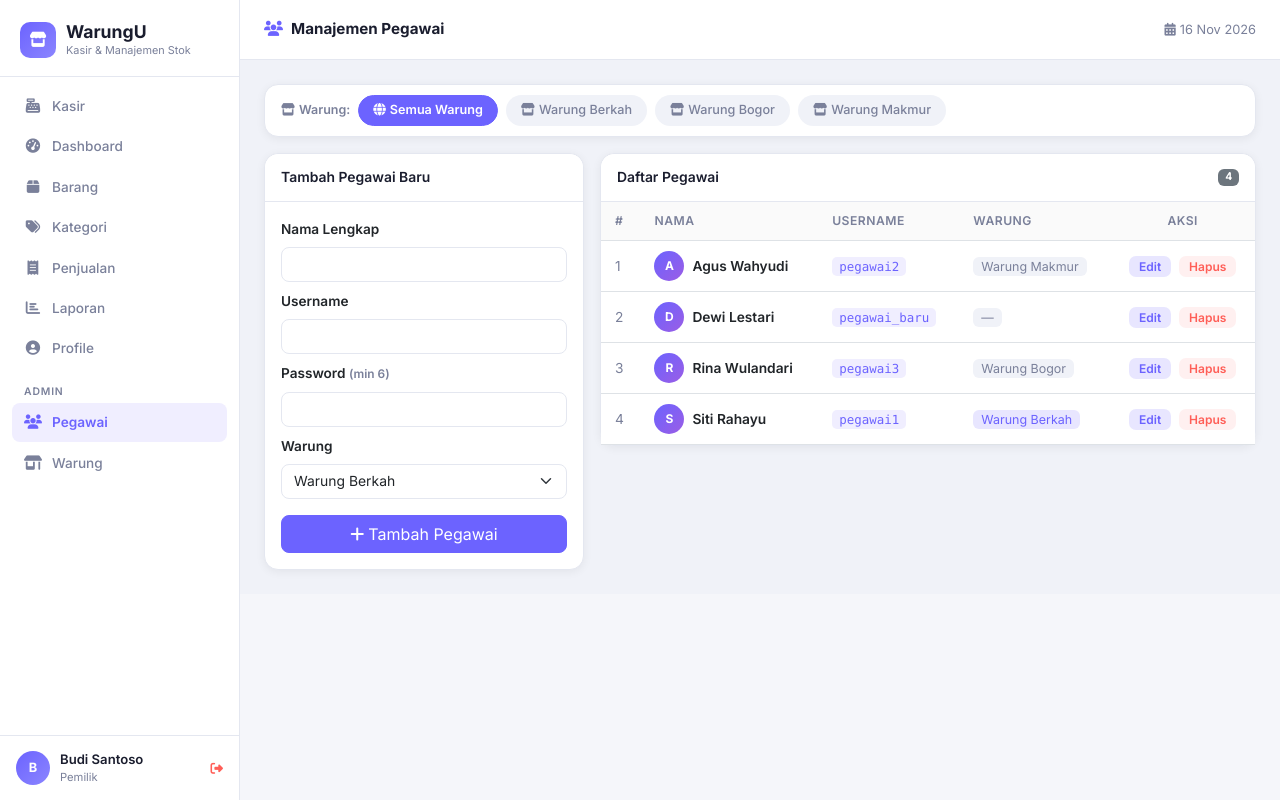
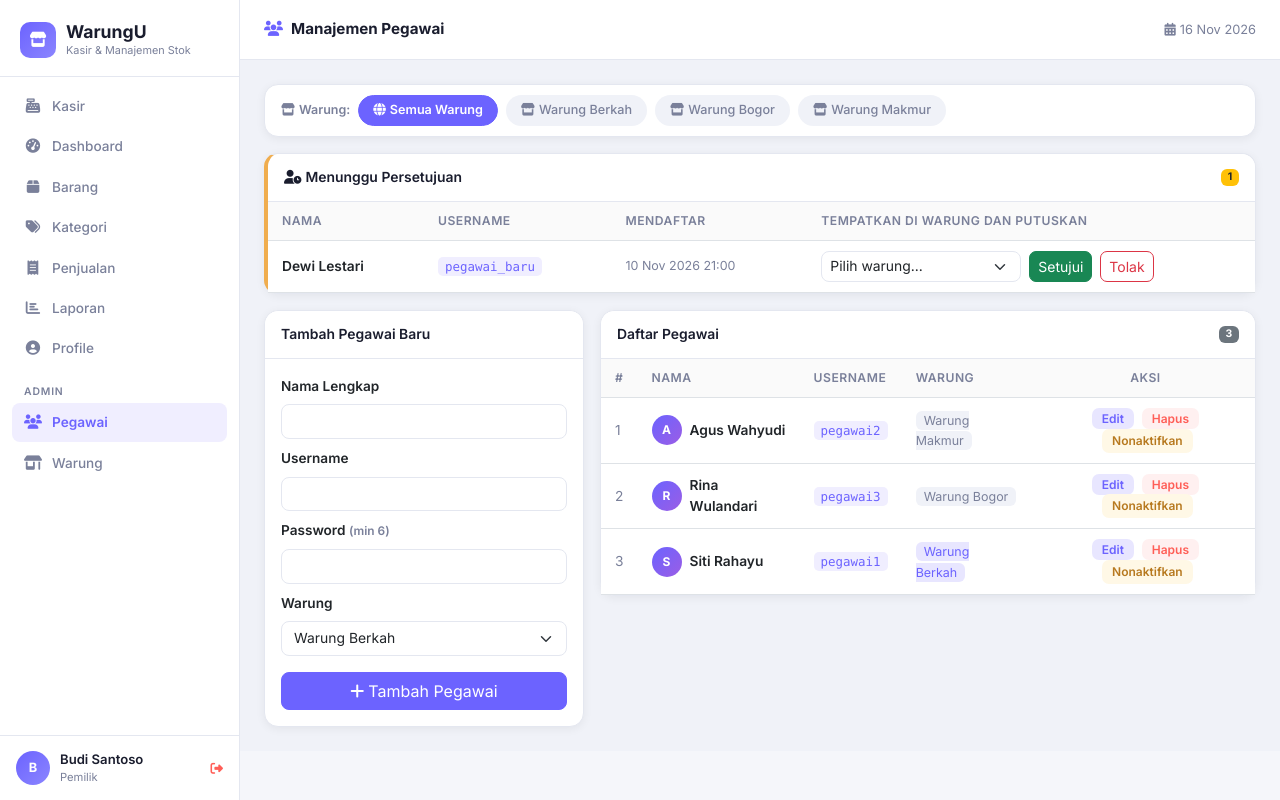
Before and after one commit to arooxx/WarungU-Laravel, a Laravel app: page /pegawai in a window 1280 px wide. Run offline with Laravel 12, Linux system fonts and the light colour scheme; a user stored in the database is signed in; data comes from the database, SQL or seed files in the repository; tables that the repository leaves empty hold one stand-in row (values such as "Sample post").

Commit message:
Registrasi dengan persetujuan pemilik dan aturan password

```diff
--- a/app/Http/Controllers/PegawaiController.php
+++ b/app/Http/Controllers/PegawaiController.php
@@ -4,8 +4,11 @@ namespace App\Http\Controllers;
 
 use Illuminate\Http\Request;
 use Illuminate\Support\Facades\Hash;
+use Illuminate\Support\Facades\Validator;
 use App\Models\User;
 use App\Models\Warung;
+use App\Rules\PasswordKuat;
+use App\Support\AturanAkun;
 
 class PegawaiController extends BaseController
 {
@@ -16,36 +19,44 @@ class PegawaiController extends BaseController
         $warungList = Warung::orderBy('nama_warung')->get();
         $error      = '';
 
-        // Tambah pegawai — dihandle di halaman yang sama (persis seperti native)
+        // Tambah pegawai oleh pemilik — dihandle di halaman yang sama
         if ($request->isMethod('POST') && $request->input('action') === 'tambah') {
-            $nama      = trim($request->input('nama', ''));
-            $username  = trim($request->input('username', ''));
-            $password  = $request->input('password', '');
-            $id_warung = (int)$request->input('id_warung', 0);
+            $validator = Validator::make($request->all(), [
+                'nama'      => ['required', 'string', 'max:100'],
+                'username'  => AturanAkun::username(),
+                'password'  => ['required', new PasswordKuat($request->input('username'))],
+                'id_warung' => ['required', 'exists:tb_warung,id_warung'],
+            ], AturanAkun::pesan());
 
-            if (!$nama || !$username || !$password) {
-                $error = 'Semua field wajib diisi!';
-            } elseif (strlen($password) < 6) {
-                $error = 'Password minimal 6 karakter!';
-            } elseif (User::where('username', $username)->exists()) {
-                $error = 'Username sudah digunakan!';
+            if ($validator->fails()) {
+                $error = $validator->errors()->first();
             } else {
-                User::create([
-                    'nama'      => $nama,
-                    'username'  => $username,
-                    'password'  => Hash::make($password),
+                // Dibuat langsung aktif karena pemilik sendiri yang menambahkan
+                (new User())->forceFill([
+                    'nama'      => $request->input('nama'),
+                    'username'  => $request->input('username'),
+                    'password'  => Hash::make($request->input('password')),
                     'role'      => 'pegawai',
-                    'id_warung' => $id_warung,
-                ]);
-                $this->catatLog("Tambah pegawai: $nama");
+                    'status'    => 'aktif',
+                    'id_warung' => (int)$request->input('id_warung'),
+                ])->save();
+
+                $this->catatLog("Tambah pegawai: " . $request->input('nama'));
                 $warungParam = $semuaWarung ? '0' : $idWarungAktif;
                 return redirect()->route('pegawai.index', ['warung' => $warungParam])->with('msg', 'tambah');
             }
         }
 
+        // Pendaftar yang menunggu persetujuan (tidak tergantung filter warung)
+        $menunggu = User::where('role', 'pegawai')
+            ->where('status', 'menunggu')
+            ->orderBy('created_at')
+            ->get();
+
         // Ambil daftar pegawai sesuai filter warung
         $pegawai = User::with('warung')
             ->where('role', 'pegawai')
+            ->where('status', '!=', 'menunggu')
             ->when(!$semuaWarung, fn($q) => $q->where('id_warung', $idWarungAktif))
             ->orderBy('nama')
             ->get();
@@ -53,7 +64,7 @@ class PegawaiController extends BaseController
         $warungParam = $semuaWarung ? '0' : $idWarungAktif;
 
         return view('pegawai.index', compact(
-            'pegawai', 'warungList', 'error',
+            'pegawai', 'menunggu', 'warungList', 'error',
             'daftarWarung', 'idWarungAktif', 'semuaWarung', 'warungParam'
         ));
     }
@@ -69,26 +80,28 @@ class PegawaiController extends BaseController
     {
         $pegawai = User::where('role', 'pegawai')->findOrFail($id);
 
-        $nama      = trim($request->input('nama', ''));
-        $username  = trim($request->input('username', ''));
-        $password  = $request->input('password', '');
-        $id_warung = (int)$request->input('id_warung', 0);
+        $validator = Validator::make($request->all(), [
+            'nama'      => ['required', 'string', 'max:100'],
+            'username'  => AturanAkun::username($id),
+            'id_warung' => ['required', 'exists:tb_warung,id_warung'],
+            'password'  => ['nullable', new PasswordKuat($request->input('username'))],
+        ], AturanAkun::pesan());
 
-        if (!$nama || !$username) {
-            return back()->withErrors(['edit' => 'Nama dan username wajib diisi!'])->withInput();
+        if ($validator->fails()) {
+            return back()->withErrors(['edit' => $validator->errors()->first()])->withInput();
         }
 
-        if (User::where('username', $username)->where('id_user', '!=', $id)->exists()) {
-            return back()->withErrors(['edit' => 'Username sudah digunakan!'])->withInput();
-        }
-
-        $data = ['nama' => $nama, 'username' => $username, 'id_warung' => $id_warung];
-        if ($password) {
-            $data['password'] = Hash::make($password);
+        $data = [
+            'nama'      => $request->input('nama'),
+            'username'  => $request->input('username'),
+            'id_warung' => (int)$request->input('id_warung'),
+        ];
+        if ($request->filled('password')) {
+            $data['password'] = Hash::make($request->input('password'));
         }
 
         $pegawai->update($data);
-        $this->catatLog("Edit pegawai: $nama");
+        $this->catatLog("Edit pegawai: " . $request->input('nama'));
 
         return redirect()->route('pegawai.index')->with('msg', 'edit');
     }
@@ -98,8 +111,47 @@ class PegawaiController extends BaseController
         $pegawai = User::where('role', 'pegawai')->findOrFail($id);
         $nama    = $pegawai->nama;
         $pegawai->delete();
+
         $this->catatLog("Hapus pegawai: $nama");
 
         return redirect()->route('pegawai.index')->with('msg', 'hapus');
     }
+
+    /** Setujui pendaftar: aktifkan akun dan tentukan warungnya. */
+    public function setujui(Request $request, $id)
+    {
+        $pegawai = User::where('role', 'pegawai')->where('status', 'menunggu')->findOrFail($id);
+        $warung  = Warung::find((int)$request->input('id_warung'));
+
+        if (!$warung) {
+            return redirect()->route('pegawai.index')->with('error_msg', 'Pilih warung yang valid sebelum menyetujui.');
+        }
+
+        $pegawai->forceFill(['status' => 'aktif', 'id_warung' => $warung->id_warung])->save();
+        $this->catatLog("Setujui pegawai: {$pegawai->nama} (warung {$warung->nama_warung})");
+
+        return redirect()->route('pegawai.index')->with('msg', 'setujui');
+    }
+
+    /** Tolak pendaftar: hanya akun berstatus 'menunggu' yang bisa dihapus lewat rute ini. */
+    public function tolak($id)
+    {
+        $pegawai = User::where('role', 'pegawai')->where('status', 'menunggu')->findOrFail($id);
+        $nama    = $pegawai->nama;
+        $pegawai->delete();
+        $this->catatLog("Tolak pendaftar: $nama");
+
+        return redirect()->route('pegawai.index')->with('msg', 'tolak');
+    }
+
+    /** Aktifkan atau nonaktifkan pegawai (nonaktif langsung kehilangan akses). */
+    public function ubahStatus($id)
+    {
+        $pegawai = User::where('role', 'pegawai')->whereIn('status', ['aktif', 'nonaktif'])->findOrFail($id);
+        $baru    = $pegawai->status === 'aktif' ? 'nonaktif' : 'aktif';
+        $pegawai->forceFill(['status' => $baru])->save();
+        $this->catatLog(($baru === 'aktif' ? 'Aktifkan' : 'Nonaktifkan') . " pegawai: {$pegawai->nama}");
+
+        return redirect()->route('pegawai.index')->with('msg', 'status');
+    }
 }
--- a/app/Http/Controllers/ProfileController.php
+++ b/app/Http/Controllers/ProfileController.php
@@ -2,6 +2,7 @@
 
 namespace App\Http\Controllers;
 
+use App\Rules\PasswordKuat;
 use Illuminate\Http\Request;
 use Illuminate\Support\Facades\Hash;
 
@@ -73,12 +74,12 @@ class ProfileController extends BaseController
 
         $request->validate([
             'password_lama'   => 'required',
-            'password_baru'   => 'required|min:6',
+            'password_baru'   => ['required', 'different:password_lama', new PasswordKuat($user->username)],
             'password_konfirm'=> 'required|same:password_baru',
         ], [
             'password_lama.required'    => 'Password lama wajib diisi.',
             'password_baru.required'    => 'Password baru wajib diisi.',
-            'password_baru.min'         => 'Password baru minimal 6 karakter.',
+            'password_baru.different'   => 'Password baru harus berbeda dari password lama.',
             'password_konfirm.required' => 'Konfirmasi password wajib diisi.',
             'password_konfirm.same'     => 'Password baru dan konfirmasi tidak sama.',
         ]);
--- /dev/null
+++ b/app/Http/Middleware/EnsureUserAktif.php
@@ -0,0 +1,30 @@
+<?php
+
+namespace App\Http\Middleware;
+
+use Closure;
+use Illuminate\Http\Request;
+use Illuminate\Support\Facades\Auth;
+use Symfony\Component\HttpFoundation\Response;
+
+/**
+ * Dicek di SETIAP permintaan: akun yang dinonaktifkan pemilik langsung
+ * kehilangan akses, termasuk yang masih punya sesi atau cookie "Ingat saya".
+ */
+class EnsureUserAktif
+{
+    public function handle(Request $request, Closure $next): Response
+    {
+        $user = $request->user();
+
+        if ($user && $user->status !== 'aktif') {
+            Auth::logout();
+            $request->session()->invalidate();
+            $request->session()->regenerateToken();
+            return redirect()->route('login')
+                ->withErrors(['login' => 'Akun Anda tidak aktif. Hubungi pemilik warung.']);
+        }
+
+        return $next($request);
+    }
+}
--- a/bootstrap/app.php
+++ b/bootstrap/app.php
@@ -14,6 +14,7 @@ return Application::configure(basePath: dirname(__DIR__))
         // Daftarkan alias middleware 'pemilik'
         $middleware->alias([
             'pemilik' => \App\Http\Middleware\PemilikMiddleware::class,
+            'aktif'   => \App\Http\Middleware\EnsureUserAktif::class,
         ]);
     })
     ->withExceptions(function (Exceptions $exceptions) {
--- a/resources/views/auth/login.blade.php
+++ b/resources/views/auth/login.blade.php
@@ -60,7 +60,8 @@
 
         <div class="auth-divider">atau</div>
         <div class="text-center" style="font-size:.83rem;color:#7a809a;">
-            Hubungi admin untuk membuat akun.
+            Belum punya akun?
+            <a href="{{ route('register') }}" style="color:#6C63FF;font-weight:600;">Daftar di sini</a>
         </div>
     </div>
 </div>
--- a/resources/views/pegawai/index.blade.php
+++ b/resources/views/pegawai/index.blade.php
@@ -6,7 +6,7 @@
 
 @section('content')
 @php
-    $msgMap = ['tambah'=>'Pegawai berhasil ditambahkan','edit'=>'Data pegawai diupdate','hapus'=>'Pegawai berhasil dihapus'];
+    $msgMap = ['tambah'=>'Pegawai berhasil ditambahkan','edit'=>'Data pegawai diupdate','hapus'=>'Pegawai berhasil dihapus','setujui'=>'Pendaftar disetujui dan bisa login','tolak'=>'Pendaftar ditolak','status'=>'Status pegawai diubah'];
 @endphp
 @if(session('msg') && isset($msgMap[session('msg')]))
     <div class="alert alert-success alert-auto py-2 mb-3" style="font-size:.83rem;border-radius:10px;">
@@ -15,6 +15,51 @@
 @endif
 
 @include('partials.filter_warung')
+
+@if(session('error_msg'))
+    <div class="alert alert-danger py-2 mb-3" style="font-size:.83rem;border-radius:10px;">
+        <i class="fas fa-exclamation-circle me-1"></i>{{ session('error_msg') }}
+    </div>
+@endif
+
+{{-- Pendaftar yang menunggu persetujuan --}}
+@if($menunggu->count())
+<div class="card mb-3" style="border-left:4px solid #f0ad4e;">
+    <div class="card-header d-flex justify-content-between align-items-center">
+        <span><i class="fas fa-user-clock me-1"></i>Menunggu Persetujuan</span>
+        <span class="badge bg-warning text-dark" style="border-radius:6px;">{{ $menunggu->count() }}</span>
+    </div>
+    <div class="card-body p-0">
+        <table class="table mb-0 align-middle">
+            <thead><tr><th>Nama</th><th>Username</th><th>Mendaftar</th><th>Tempatkan di warung dan putuskan</th></tr></thead>
+            <tbody>
+            @foreach($menunggu as $m)
+                <tr>
+                    <td style="font-weight:600;">{{ $m->nama }}</td>
+                    <td><code style="background:#f0eeff;color:#6C63FF;padding:2px 7px;border-radius:5px;font-size:.78rem;">{{ $m->username }}</code></td>
+                    <td style="font-size:.78rem;color:#7a809a;">{{ $m->created_at?->format('d M Y H:i') }}</td>
+                    <td>
+                        <form method="POST" action="{{ route('pegawai.setujui', $m->id_user) }}" class="d-flex gap-2 align-items-center">
+                            @csrf
+                            <select name="id_warung" class="form-select form-select-sm" style="max-width:200px;" required>
+                                <option value="">Pilih warung...</option>
+                                @foreach($warungList as $w)
+                                    <option value="{{ $w->id_warung }}">{{ $w->nama_warung }}</option>
+                                @endforeach
+                            </select>
+                            <button type="submit" class="btn btn-sm btn-success" style="border-radius:7px;">Setujui</button>
+                            <button type="submit" formaction="{{ route('pegawai.tolak', $m->id_user) }}" formnovalidate
+                                    class="btn btn-sm btn-outline-danger" style="border-radius:7px;"
+                                    onclick="return confirm('Tolak dan hapus pendaftar ini?')">Tolak</button>
+                        </form>
+                    </td>
+                </tr>
+            @endforeach
+            </tbody>
+        </table>
+    </div>
+</div>
+@endif
 
 <div class="row g-3">
     {{-- Form tambah --}}
@@ -83,7 +128,9 @@
                                         <span style="font-weight:600;">{{ $p->nama }}</span>
                                     </div>
                                 </td>
-                                <td><code style="background:#f0eeff;color:#6C63FF;padding:2px 7px;border-radius:5px;font-size:.78rem;">{{ $p->username }}</code></td>
+                                <td><code style="background:#f0eeff;color:#6C63FF;padding:2px 7px;border-radius:5px;font-size:.78rem;">{{ $p->username }}</code>
+                                    @if($p->status === 'nonaktif')<span class="badge bg-secondary ms-1" style="border-radius:6px;">Nonaktif</span>@endif
+                                </td>
                                 <td>
                                     <span style="background:{{ $p->id_warung == auth()->user()->id_warung ? '#e8e6ff;color:#6C63FF' : '#f0f2f8;color:#7a809a' }};padding:2px 8px;border-radius:6px;font-size:.78rem;">
                                         {{ $p->warung->nama_warung ?? '—' }}
@@ -94,6 +141,12 @@
                                        style="background:#e8e6ff;color:#6C63FF;padding:3px 10px;border-radius:7px;font-size:.75rem;font-weight:600;">Edit</a>
                                     <a href="#" onclick="hapusPegawai('{{ route('pegawai.destroy', $p->id_user) }}','{{ addslashes($p->nama) }}')"
                                        style="background:#fff0f0;color:var(--danger);padding:3px 10px;border-radius:7px;font-size:.75rem;font-weight:600;margin-left:4px;">Hapus</a>
+                                    <form method="POST" action="{{ route('pegawai.status', $p->id_user) }}" style="display:inline;">
+                                        @csrf
+                                        <button type="submit" style="background:#fff8e6;color:#b7791f;border:0;padding:3px 10px;border-radius:7px;font-size:.75rem;font-weight:600;margin-left:4px;cursor:pointer;">
+                                            {{ $p->status === 'aktif' ? 'Nonaktifkan' : 'Aktifkan' }}
+                                        </button>
+                                    </form>
                                     <form id="form-pegawai-{{ $p->id_user }}" method="POST" action="{{ route('pegawai.destroy', $p->id_user) }}" style="display:none;">
                                         @csrf @method('DELETE')
                                     </form>
--- a/routes/web.php
+++ b/routes/web.php
@@ -18,10 +18,12 @@ Route::get('/', fn() => redirect()->route('login'));
 Route::middleware('guest')->group(function () {
     Route::get( '/login',    [AuthController::class, 'showLogin'])->name('login');
     Route::post('/login',    [AuthController::class, 'login'])->name('login.post');
+    Route::get( '/register', [AuthController::class, 'showRegister'])->name('register');
+    Route::post('/register', [AuthController::class, 'register'])->name('register.post')->middleware('throttle:5,1');
 });
 
 // Protected routes
-Route::middleware('auth')->group(function () {
+Route::middleware(['auth', 'aktif'])->group(function () {
 
     Route::post('/logout', [AuthController::class, 'logout'])->name('logout');
 
@@ -70,6 +72,9 @@ Route::middleware('auth')->group(function () {
         Route::get   ('/pegawai/{id}/edit',  [PegawaiController::class, 'edit'])->name('pegawai.edit');
         Route::put   ('/pegawai/{id}',       [PegawaiController::class, 'update'])->name('pegawai.update');
         Route::delete('/pegawai/{id}',       [PegawaiController::class, 'destroy'])->name('pegawai.destroy');
+        Route::post  ('/pegawai/{id}/setujui', [PegawaiController::class, 'setujui'])->name('pegawai.setujui');
+        Route::post  ('/pegawai/{id}/tolak',   [PegawaiController::class, 'tolak'])->name('pegawai.tolak');
+        Route::post  ('/pegawai/{id}/status',  [PegawaiController::class, 'ubahStatus'])->name('pegawai.status');
 
         Route::get   ('/warung',             [WarungController::class, 'index'])->name('warung.index');
         Route::post  ('/warung',             [WarungController::class, 'index'])->name('warung.store');
```
Also changed, not shown: app/Http/Controllers/AuthController.php (+35 -22 lines), app/Rules/PasswordKuat.php (added, +48 -0 lines), app/Support/AturanAkun.php (added, +35 -0 lines), resources/views/auth/register.blade.php (+8 -11 lines).
